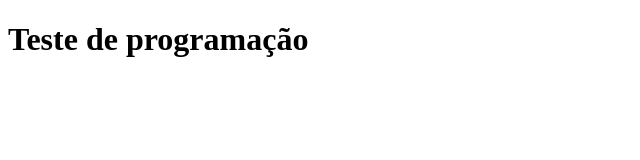
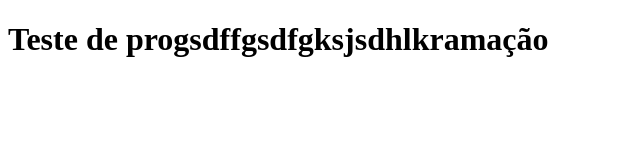
Before and after one commit to ProfAndreWit/fantastic-adventure, a plain HTML site: page index.html in a window 1280 px wide. Shown: the whole page, without its empty margins (0-640 px from the left). Drawn offline with Linux system fonts and the light colour scheme.

Commit message:
secund commit

```diff
--- a/index.html
+++ b/index.html
@@ -7,6 +7,6 @@
     <title>Document</title>
 </head>
 <body>
-    <h1>Teste de programação</h1>
+    <h1>Teste de progsdffgsdfgksjsdhlkramação</h1>
 </body>
 </html>
```
